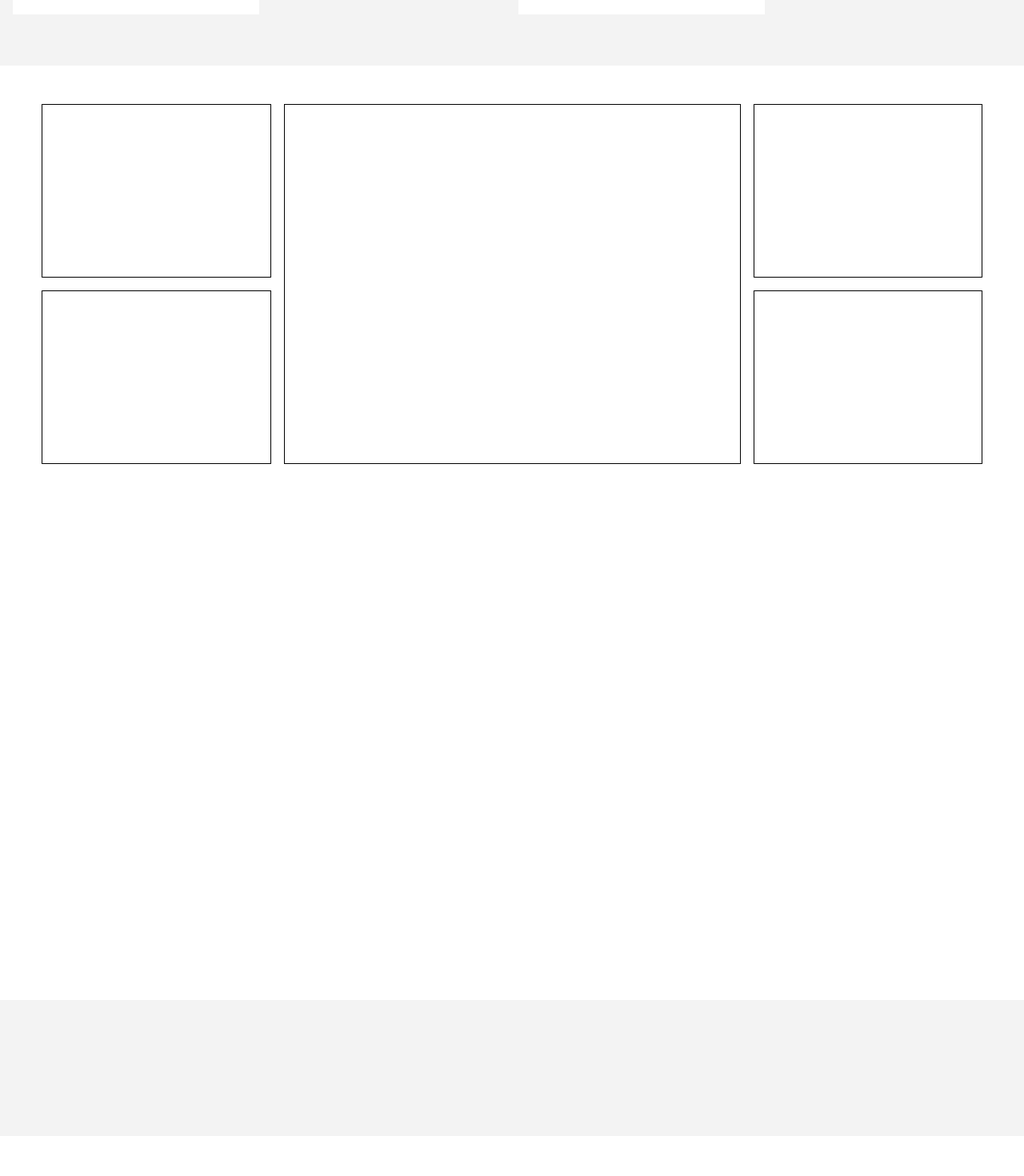
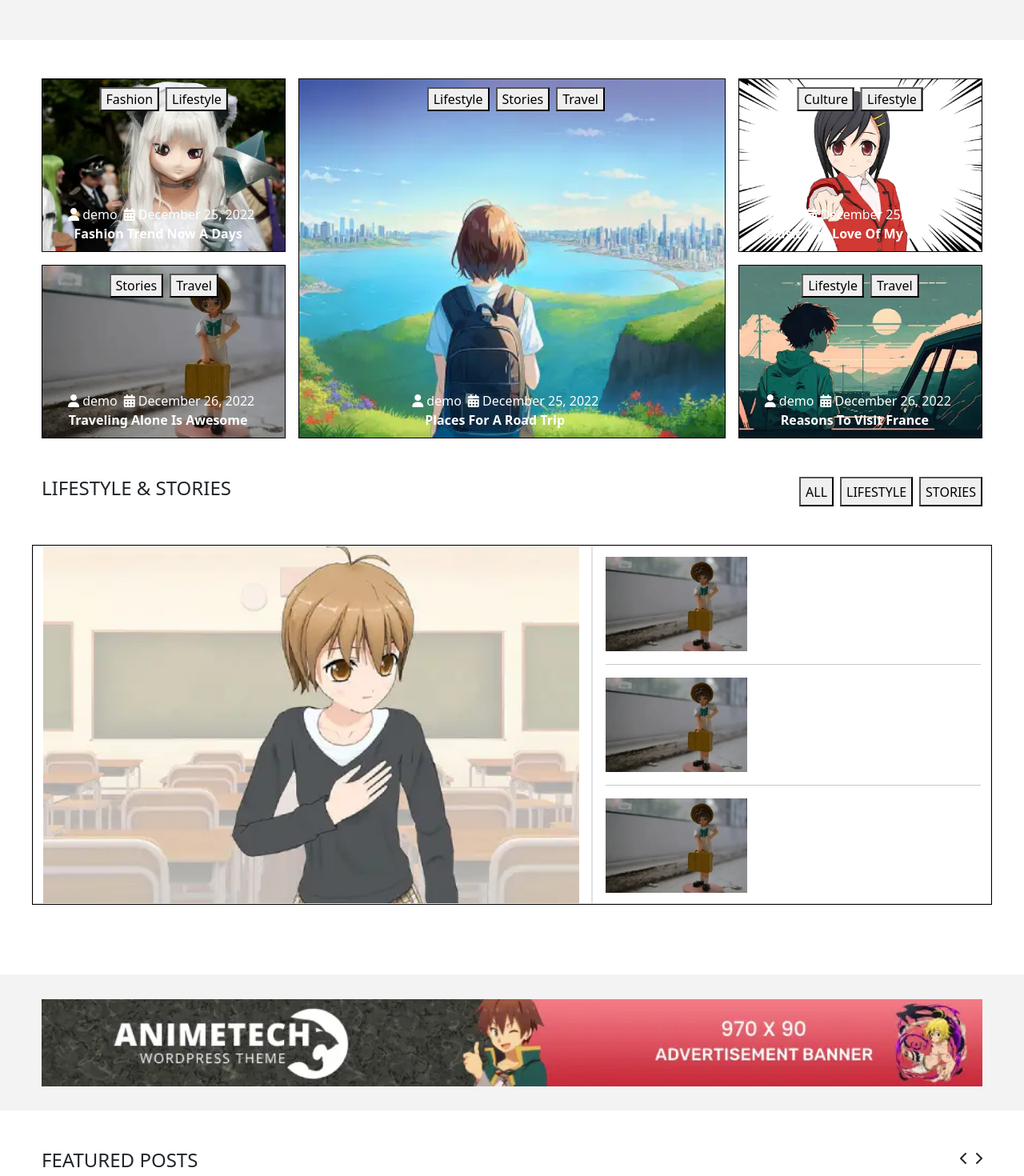
Before and after one commit to MiriamEvardi/proj-html-vuejs, a Vue app: page / in a window 1280 px wide. Shown: the part 600-2070 px from the top of the page at 80% size. Built offline with nearby package versions, Linux system fonts and the light colour scheme.

Commit message:
base layout(?) done

```diff
--- a/src/components/AppMain.vue
+++ b/src/components/AppMain.vue
@@ -18,9 +18,13 @@ import MainBottom from './MainBottom.vue';
     <CarouselItem></CarouselItem>
     <MainTop></MainTop>
 
-    <div class="adv">
+    <div class="adv d-flex align-items-center">
+        <div class="container ">
+            <img src="/img/page-banner-1.webp" alt="">
+        </div>
+    </div>
 
-    </div>
+    <MainBottom></MainBottom>
 
 </template>
 
@@ -32,4 +36,8 @@ import MainBottom from './MainBottom.vue';
     background-color: #f3f3f3;
 }
 
+img {
+    width: 100%;
+}
+
 </style>
--- a/src/components/CardItem.vue
+++ b/src/components/CardItem.vue
@@ -7,7 +7,9 @@
             buttonItem: String,
             secondButton: String,
             thirdButton: String,
+            itemDemoIcon: String,
             demoItem: String,
+            itemDateIcon: String,
             dateItem: String,
             titleItem: String
         }
@@ -25,12 +27,19 @@
         <div class="image-container">
             <img :src="imageItem" alt="">
         </div>
-        <div class="text-white">
-            <div class="d-flex">
-                <div>{{ demoItem }}</div>
-                <div>{{ dateItem }}</div>
+        <div class="text-white text text-center">
+            <div class="d-flex mx-4">
+                <div class="mx-2">
+                    <i :class="itemDemoIcon"></i>
+                    {{ demoItem }}
+                </div>
+                <div>
+                    <i :class="itemDateIcon"></i>
+                    {{ dateItem }}
+                </div>
+
             </div>
-            <div>{{ titleItem }}</div>
+            <strong>{{ titleItem }}</strong>
         </div>
     </div>
 </template>
@@ -58,4 +67,10 @@ img {
     z-index: 2;
 }
 
+.text {
+    position: absolute;
+    bottom: 10px;
+    left: 0;
+}
+
 </style>
--- a/src/components/CarouselItem.vue
+++ b/src/components/CarouselItem.vue
@@ -129,7 +129,7 @@ import CardItem from './CardItem.vue';
                           :thirdButton="currentCard.thirdbtn">
                 </CardItem>
 
-                <div class="bg-white text-center py-3">
+                <div class="bg-white text-center">
                     <strong>{{ currentCard.title }}</strong>
                     <div>{{ currentCard.date }}</div>
                 </div>
--- a/src/components/MainBottom.vue
+++ b/src/components/MainBottom.vue
@@ -5,11 +5,42 @@
 </script>
 
 <template>
-    <div class="section-container">
+
+    <div class="section-container mt-5 mb-3">
         <div class="container">
+            <div class="d-flex justify-content-between">
+                <h2 class="fs-4">FEATURED POSTS</h2>
+                <div class="d-flex gap-2">
+                    <div><i class="fa-solid fa-chevron-left"></i></div>
+                    <div><i class="fa-solid fa-chevron-right"></i></div>
+                </div>
+            </div>
+
+            <div class="pb-3" ref="myScrollTarget">
+
+                <div class="cards">
+                    <div class="test"></div>
+                    <div class="test"></div>
+                    <div class="test"></div>
+
+                    <div class="bg-white text-center">
+
+                    </div>
+                </div>
+            </div>
+
+
+            <div class="video-container mt-5">
+
+            </div>
+
+        </div>
+
+        <div>
 
         </div>
     </div>
+
 </template>
 
 
@@ -17,4 +48,35 @@
     .section-container {
         height: 1120px;
     }
+
+
+
+.images {
+    width: 100%;
+    display: flex;
+    flex-wrap: nowrap;
+}
+
+.cards {
+    flex: 0 0 calc(100% / 3);
+    border: 1px solid black;
+    height: 442px;
+
+    strong {
+        font-size: 20px;
+    }
+}
+
+.arrows-wrapper {
+    position: absolute;
+    top: 50%;
+    left: 0;
+    width: 100%;
+}
+
+.video-container {
+    height: 550px;
+
+    border: solid 1px black;
+}
 </style>
--- a/src/components/MainTop.vue
+++ b/src/components/MainTop.vue
@@ -1,6 +1,12 @@
 <script>
+import CardItem from './CardItem.vue';
+
     export default {
         name: 'MainTop',
+
+        components: {
+            CardItem
+        },
 
         data() {
             return {
@@ -9,16 +15,58 @@
                     {
                         firstbtn: 'Fashion',
                         secondbtn: 'Lifestyle',
-                        demo: '<i class="fa-solid fa-user"></i> demo',
-                        date: '<i class="fa-solid fa-calendar-days"></i> December 25, 2022',
+                        image: '/img/anime-fashion.webp',
+                        demoIcon: 'fa-solid fa-user',
+                        demo: 'demo',
+                        dateIcon: 'fa-solid fa-calendar-days',
+                        date: ' December 25, 2022',
                         title: 'Fashion Trend Now A Days'
                     },
                     {
                         firstbtn: 'Stories',
                         secondbtn: 'Travel',
-                        demo: '<i class="fa-solid fa-user"></i> demo',
-                        date: '<i class="fa-solid fa-calendar-days"></i> December 26, 2022',
+                        image: '/img/travel-alone.webp',
+                        demoIcon: 'fa-solid fa-user',
+                        demo: 'demo',
+                        dateIcon: 'fa-solid fa-calendar-days',
+                        date: ' December 26, 2022',
                         title: 'Traveling Alone Is Awesome'
+                    },
+                ],
+
+                bigcard: [
+                    {
+                        firstbtn: 'Lifestyle',
+                        secondbtn: 'Stories',
+                        thirdbtn: 'Travel',
+                        demoIcon: 'fa-solid fa-user',
+                        demo: 'demo',
+                        dateIcon: 'fa-solid fa-calendar-days',
+                        date: ' December 25, 2022',
+                        title: 'Places For A Road Trip'
+                    }
+                ],
+
+                cardsright: [
+                    {
+                        firstbtn: 'Culture',
+                        secondbtn: 'Lifestyle',
+                        image: '/img/music-love.webp',
+                        ddemoIcon: 'fa-solid fa-user',
+                        demo: 'demo',
+                        dateIcon: 'fa-solid fa-calendar-days',
+                        date: ' December 25, 2022',
+                        title: 'Music The Love Of My Life'
+                    },
+                    {
+                        firstbtn: 'Lifestyle',
+                        secondbtn: 'Travel',
+                        image: '/img/visit-france.webp',
+                        demoIcon: 'fa-solid fa-user',
+                        demo: 'demo',
+                        dateIcon: 'fa-solid fa-calendar-days',
+                        date: ' December 26, 2022',
+                        title: 'Reasons To Visit France'
                     },
                 ]
             }
@@ -32,18 +80,95 @@
 
             <div class="cards-container d-flex my-5">
                 <div class="card-side d-flex flex-column gap-3 me-3">
-                    <div class="card-item"></div>
-                    <div class="card-item"></div>
+                    <CardItem class="card-item" v-for="currentCard in cardsleft"
+                            :imageItem="currentCard.image"
+                            :buttonItem="currentCard.firstbtn"
+                            :secondButton="currentCard.secondbtn"
+                            :titleItem="currentCard.title"
+                            :itemDemoIcon="currentCard.demoIcon"
+                            :demoItem="currentCard.demo"
+                            :itemDateIcon="currentCard.dateIcon"
+                            :dateItem="currentCard.date"></CardItem>
                 </div>
 
-                <div class="big-card">
+                <div class="big-card" v-for="currentCard in bigcard">
+                        <img src="/img/best-places.webp" alt="">
+
+                        <div class="buttons d-flex gap-2">
+                            <button>{{ currentCard.firstbtn }}</button>
+                            <button>{{ currentCard.secondbtn }}</button>
+                            <button>{{ currentCard.thirdbtn }}</button>
+                        </div>
+
+                        <div class="text text-white">
+                            <div class="d-flex">
+                                <div class="mx-2">
+                                    <i :class="currentCard.demoIcon"></i>
+                                    demo
+                                </div>
+                                <div>
+                                    <i :class="currentCard.dateIcon"></i>
+                                    {{ currentCard.date }}
+                                </div>
+                            </div>
+                            <strong class="mx-4">{{ currentCard.title }}</strong>
+                        </div>
 
                 </div>
 
                 <div class="card-side d-flex flex-column gap-3 ms-3">
-                    <div class="card-item"></div>
-                    <div class="card-item"></div>
+                    <CardItem class="card-item" v-for="currentCard in cardsright"
+                            :imageItem="currentCard.image"
+                            :buttonItem="currentCard.firstbtn"
+                            :secondButton="currentCard.secondbtn"
+                            :titleItem="currentCard.title"
+                            :itemDemoIcon="currentCard.demoIcon"
+                            :demoItem="currentCard.demo"
+                            :itemDateIcon="currentCard.dateIcon"
+                            :dateItem="currentCard.date">
+                        </CardItem>
                 </div>
+            </div>
+
+
+
+            <div class="d-flex justify-content-between">
+                <h2 class="fs-4">LIFESTYLE & STORIES</h2>
+                <div class="d-flex gap-2">
+                    <button> ALL</button>
+                    <button> LIFESTYLE</button>
+                    <button> STORIES</button>
+                </div>
+            </div>
+
+            <div class="row card-item mt-5">
+
+                <div class="col-7 border">
+
+                    <img class="image" src="/img/success-story.webp" alt="">
+                </div>
+                <div class="col-5 ps-3 border d-flex flex-column justify-content-center">
+                    <div>
+                        <div class="d-flex">
+                            <div class="image-container">
+                                <img class="image" src="/public/img/travel-alone-300x200.webp" alt="">
+                            </div>
+                        </div>
+
+                    <hr>
+
+                        <div class="image-container">
+                            <img class="image" src="/public/img/travel-alone-300x200.webp" alt="">
+                        </div>
+
+                    <hr>
+
+                        <div class="image-container">
+                            <img class="image" src="/public/img/travel-alone-300x200.webp" alt="">
+                        </div>
+                    </div>
+                </div>
+
             </div>
 
         </div>
@@ -57,22 +182,58 @@
     }
 
     .cards-container {
+        display: flex;
         height: 450px;
     }
 
     .card-side {
         flex-grow: 1;
+        height: 100%;
+
     }
 
     .card-item {
         border: 1px solid black;
 
-        height: 50%;
+        height: 450px;
     }
 
     .big-card {
+        position: relative;
         border: 1px solid black;
         flex-grow: 2;
-        height: auto;
+
+        width: 100%;
+        height: 450px;
+
     }
+
+    .big-card img {
+    width: 100%;
+    height: 100%;
+
+    object-fit: cover;
+    }
+
+    .text {
+        position: absolute;
+        bottom: 10px;
+        left: 25%;
+    }
+
+    .buttons {
+        position: absolute;
+        top: 10px;
+        left: 30%;
+    }
+
+    .image {
+        height: 100%;
+    }
+
+    .image-container {
+        height: 118px;
+        width: 180px;
+    }
+
 </style>
```
